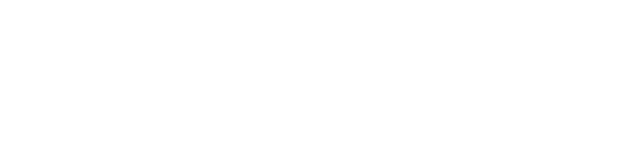
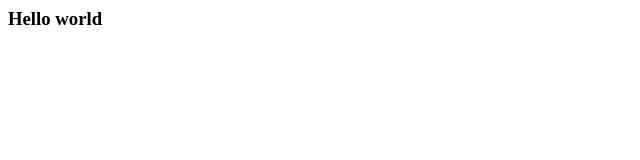
Before and after one commit to danielhalupka/blabla, a plain HTML site: page index.html in a window 1280 px wide. Shown: the whole page, without its empty margins (0-640 px from the left). Drawn offline with Linux system fonts and the light colour scheme.

Commit message:
Dodal som hello world

```diff
--- a/index.html
+++ b/index.html
@@ -1,4 +1,6 @@
 <html>
     <head></head>
-    <body></body>
+    <body>
+        <h3>Hello world</h3>
+    </body>
 </html>
```
